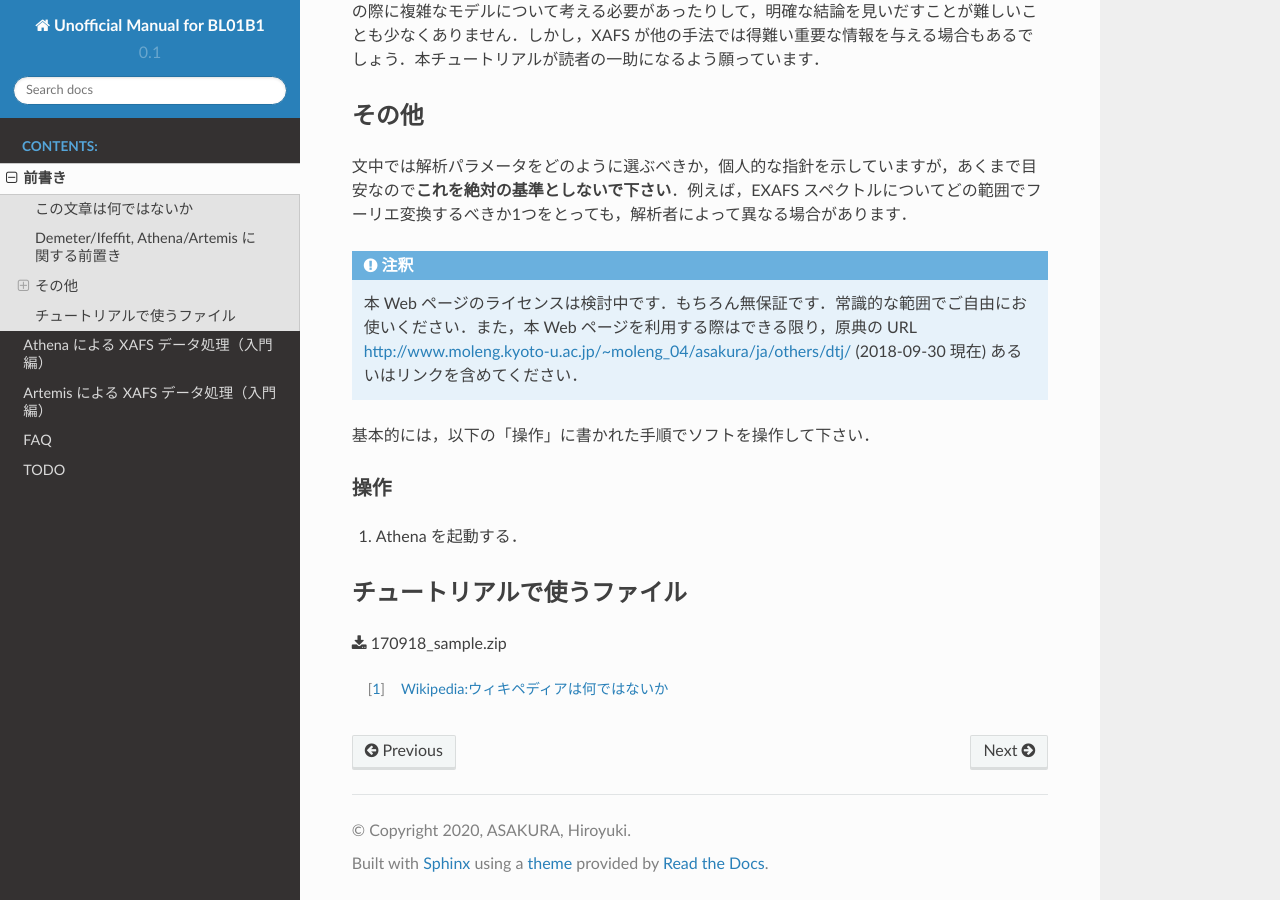
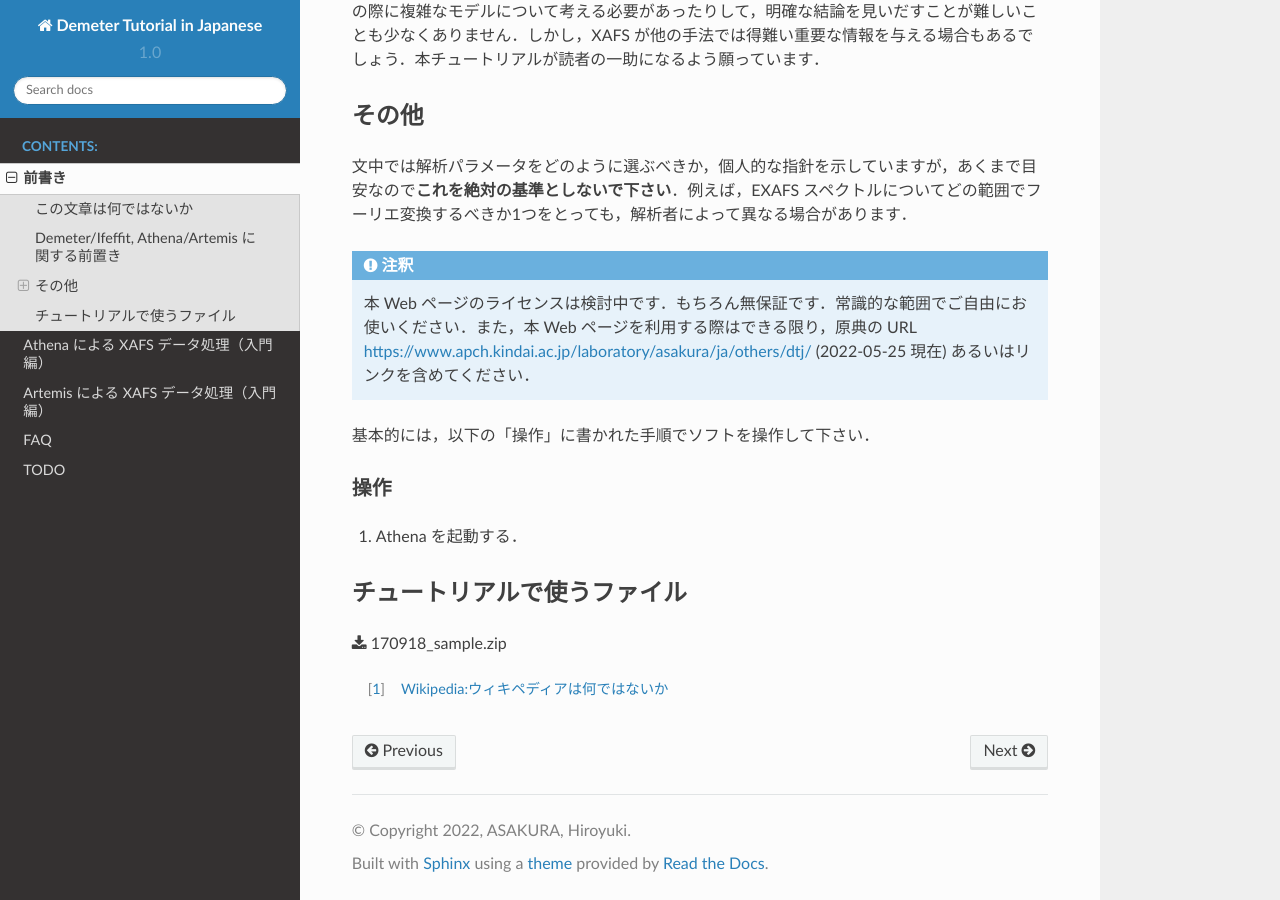
Before and after one commit to roentgenium/DemeterTutorialJa, a Sphinx documentation site: the page built from source/preface.rst, in a window 1280 px wide and 900 px high, scrolled down 1462 px. Built offline with Sphinx 7.4.7 and the Read the Docs theme 2.0.0, drawn with Linux system fonts in a browser that asks for light colours; some of the changed text lies outside the part shown.

Commit message:
Kindai Univ

```diff
--- a/source/conf.py
+++ b/source/conf.py
@@ -17,14 +17,14 @@
 
 # -- Project information -----------------------------------------------------
 
-project = 'Unofficial Manual for BL01B1'
-copyright = '2020, ASAKURA, Hiroyuki'
+project = 'Demeter Tutorial in Japanese'
+copyright = '2022, ASAKURA, Hiroyuki'
 author = 'ASAKURA, Hiroyuki'
 
 # The short X.Y version
-version = '0.1'
+version = '1.0'
 # The full version, including alpha/beta/rc tags
-release = '0.1'
+release = '1.0'
 
 
 # -- General configuration ------------------------------------------------
--- a/source/index.rst
+++ b/source/index.rst
@@ -7,7 +7,7 @@
 ========================================================
 
 .. toctree::
-   :maxdepth: 2
+   :maxdepth: 1
    :caption: Contents:
 
    preface
--- a/source/preface.rst
+++ b/source/preface.rst
@@ -5,12 +5,12 @@
 ---------------------------
 
 1. この文章は X 線吸収微細構造 (XAFS) の原理，理論等について説明するものではありません．
-2. この文章は，XAFS の真のパワーユーザによって書かれたものではありません．間違っている可能性を常に考慮し，少しでも疑問があれば，`Athena documentation <https://bruceravel.github.io/demeter/documents/Athena/index.html>`__  や `Artemis documentation <https://bruceravel.github.io/demeter/documents/Artemis/index.html>`__ といった本家のマニュアルや `Ifeffit Mailing List <http://cars9.uchicago.edu/mailman/listinfo/ifeffit/>`_ で真のパワーユーザのコメントを参照してください．`Ifeffit Mail Archive <http://www.mail-archive.com/ifeffit@millenia.cars.aps.anl.gov/>`__ ではメールアーカイブを検索することができます．場合によっては，著者による `Athena documentation 日本語訳 <http://www.moleng.kyoto-u.ac.jp/~moleng_04/asakura/ja/others/aug/index.html>`__ も役に立つかもしれません．
+2. この文章は，XAFS の真のパワーユーザによって書かれたものではありません．間違っている可能性を常に考慮し，少しでも疑問があれば， `Athena documentation <https://bruceravel.github.io/demeter/documents/Athena/index.html>`__ や `Artemis documentation <https://bruceravel.github.io/demeter/documents/Artemis/index.html>`__ といった本家のマニュアルや `Ifeffit Mailing List <http://cars9.uchicago.edu/mailman/listinfo/ifeffit/>`_ で真のパワーユーザのコメントを参照してください． `Ifeffit Mail Archive <http://www.mail-archive.com/ifeffit@millenia.cars.aps.anl.gov/>`__ ではメールアーカイブを検索することができます．場合によっては，著者による `Athena documentation 日本語訳 <https://www.apch.kindai.ac.jp/laboratory/asakura/ja/others/aug/index.html>`__ も役に立つかもしれません．
 3. 繰り返しますが，この文章は，XAFS の真のパワーユーザによって書かれたものではありません．これから紹介する解析手順が，周りの XAFS 経験者あるいはあなたの指導教員とはいくらか異なっている可能性は大いにあります．著者の知る限り，XAFS 解析において絶対的といえる解析手順はなく，また，往々にして恣意性が入ることは否定できません．この文章の文責は著者にありますが，内容を保証するものではありません．
 
 このチュートリアルは，分析手法の1つとして XAFS を利用し始めた人が一通りの解析を始められることを最大の目的としています．（著者の不勉強のため，）数学的あるいは物理的な厳密さに欠ける表現もあります．
 
-内容に関する指摘を歓迎いたします．エキスパートから初心者の方まで，どんな些細なことでもかまいません．早急に反映いたします．お気づきの点がありましたら京都大学朝倉 asakura@moleng.kyoto-u.ac.jp までご連絡ください．
+内容に関する指摘を歓迎いたします．エキスパートから初心者の方まで，どんな些細なことでもかまいません．早急に反映いたします．お気づきの点がありましたら近畿大学朝倉 asakura@apch.kindai.ac.jp までご連絡ください．
 
 Demeter/Ifeffit, Athena/Artemis に関する前置き
 ----------------------------------------------
@@ -34,7 +34,7 @@
 
 .. note::
 
-   本 Web ページのライセンスは検討中です．もちろん無保証です．常識的な範囲でご自由にお使いください．また，本 Web ページを利用する際はできる限り，原典の URL http://www.moleng.kyoto-u.ac.jp/~moleng_04/asakura/ja/others/dtj/ (2018-09-30 現在) あるいはリンクを含めてください．
+   本 Web ページのライセンスは検討中です．もちろん無保証です．常識的な範囲でご自由にお使いください．また，本 Web ページを利用する際はできる限り，原典の URL https://www.apch.kindai.ac.jp/laboratory/asakura/ja/others/dtj/ (2022-05-25 現在) あるいはリンクを含めてください．
 
 基本的には，以下の「操作」に書かれた手順でソフトを操作して下さい．
 
--- a/source/tips.rst
+++ b/source/tips.rst
@@ -11,4 +11,4 @@
    Athena 上で EXAFS に関係するパラメータが変更できない．
 
 回答
-   `データ型 <http://www.moleng.kyoto-u.ac.jp/~moleng_04/asakura/ja/others/aug/import/columns.html#data-types-and-energy-units>`_ が :math:`\mu(E)` でないためです．該当データを右クリックして，Data type を変更してください．
+   `データ型 <https://www.apch.kindai.ac.jp/laboratory/asakura/ja/others/aug/import/columns.html#data-types-and-energy-units>`_ が :math:`\mu(E)` でないためです．該当データを右クリックして，Data type を変更してください．
```
